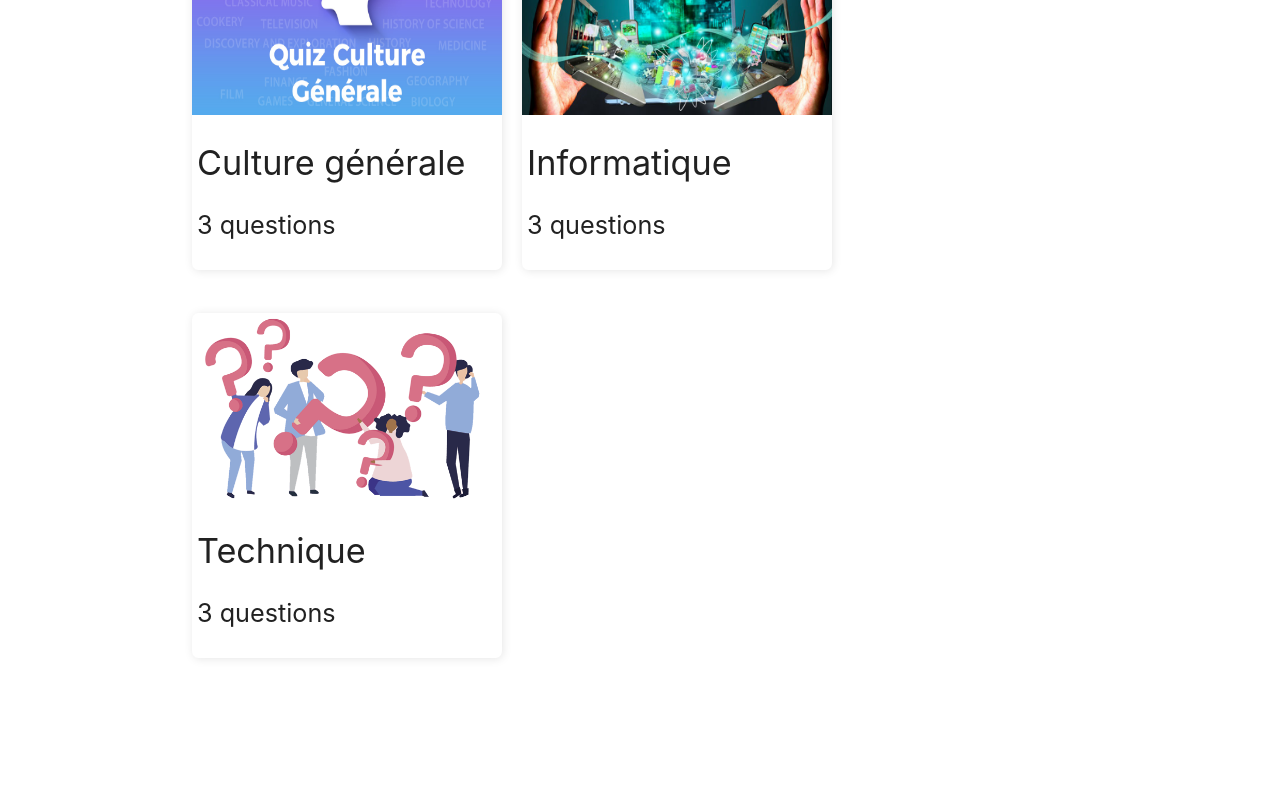
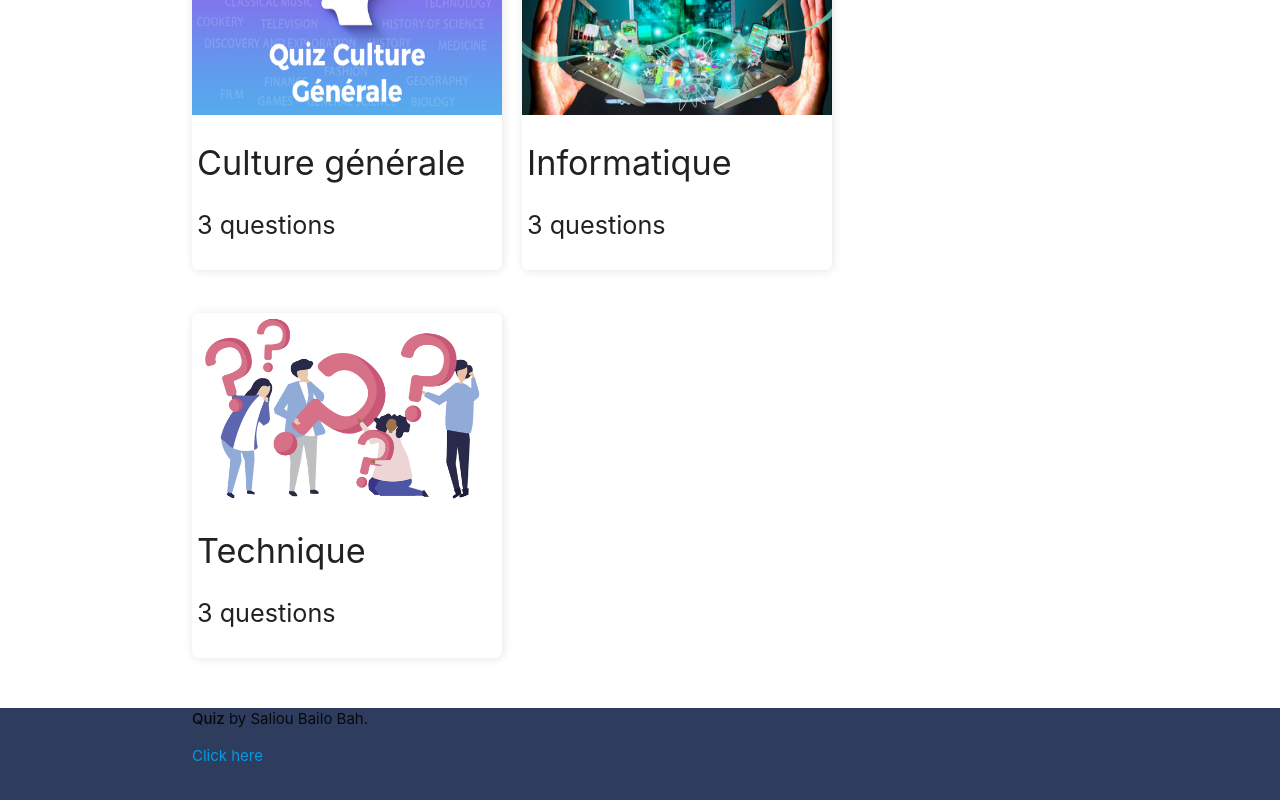
Before and after one commit to saliou2001/fun-quizz, a Vue app: page /About in a window 1280 px wide. Shown: the part 377-1177 px from the top of the page. Before the commit the page ends 1070 px from the top, so only its background shows below. Built offline with nearby package versions, Linux system fonts and the light colour scheme.

Commit message:
Site fun-quizz

```diff
--- a/src/App.vue
+++ b/src/App.vue
@@ -16,10 +16,25 @@ const store = useDefaultStore()
   <NavBar v-if="store.isMenuVisible"/>
   <main class="container ">
     <RouterView/>
-
   </main>
+  <footer class="footer">
+    <div class="container">
+      <div class="content has-text-centered">
+        <p>
+          <strong>Quiz</strong> by Saliou Bailo Bah.
+        </p>
+        <p><RouterLink to="/about">Click here </RouterLink></p>
+      </div>
+    </div>
+    </footer>
 </template>
 
 <style>
+.footer{
+  position: relative;
 
+  height: 160px;
+
+  background-color: #2e3c5e;
+}
 </style>
```
